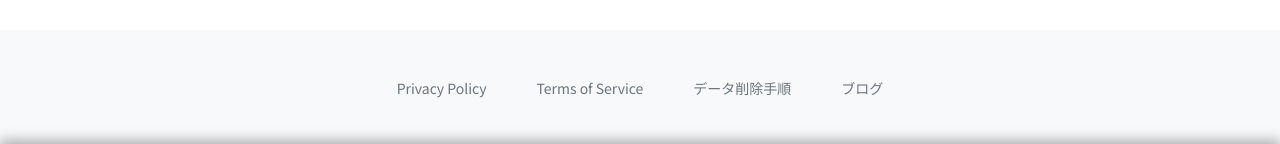
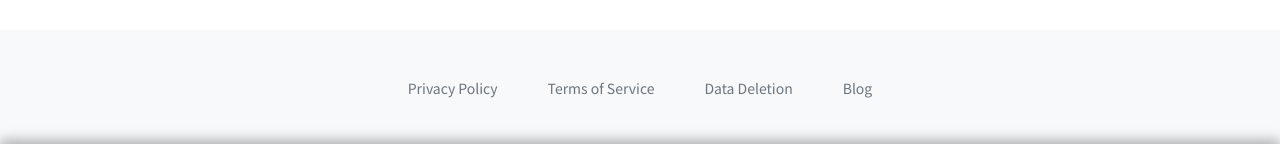
Before and after one commit to hpptms/we-diet, a React (Vite) app: page / in a window 1280 px wide. Shown: the part 1310-1454 px from the top of the page. Built offline with nearby package versions, Linux system fonts and the light colour scheme.

Commit message:
Update translations for missing food-dieter entries

```diff
--- a/src/i18n/languages/modules/en-food-dieter.json
+++ b/src/i18n/languages/modules/en-food-dieter.json
@@ -372,7 +372,9 @@
             },
             "footer": {
                 "privacyPolicy": "Privacy Policy",
-                "termsOfService": "Terms of Service"
+                "termsOfService": "Terms of Service",
+                "dataDeletion": "Data Deletion",
+                "blog": "Blog"
             }
         },
         "privacyPolicy": {
--- a/src/i18n/languages/modules/es-food-dieter.json
+++ b/src/i18n/languages/modules/es-food-dieter.json
@@ -404,7 +404,9 @@
             },
             "footer": {
                 "privacyPolicy": "Política de Privacidad",
-                "termsOfService": "Términos de Servicio"
+                "termsOfService": "Términos de Servicio",
+                "dataDeletion": "Eliminación de datos",
+                "blog": "Blog"
             }
         },
         "verifyEmail": {
--- a/src/i18n/languages/modules/ja-food-dieter.json
+++ b/src/i18n/languages/modules/ja-food-dieter.json
@@ -370,7 +370,9 @@
             },
             "footer": {
                 "privacyPolicy": "プライバシーポリシー",
-                "termsOfService": "利用規約"
+                "termsOfService": "利用規約",
+                "dataDeletion": "データ削除手順",
+                "blog": "ブログ"
             }
         },
         "verifyEmail": {
--- a/src/i18n/languages/modules/ko-food-dieter.json
+++ b/src/i18n/languages/modules/ko-food-dieter.json
@@ -404,7 +404,9 @@
             },
             "footer": {
                 "privacyPolicy": "개인정보처리방침",
-                "termsOfService": "서비스 약관"
+                "termsOfService": "서비스 약관",
+                "dataDeletion": "데이터 삭제 절차",
+                "blog": "블로그"
             }
         },
         "verifyEmail": {
--- a/src/i18n/languages/modules/pt-food-dieter.json
+++ b/src/i18n/languages/modules/pt-food-dieter.json
@@ -404,7 +404,9 @@
             },
             "footer": {
                 "privacyPolicy": "Política de Privacidade",
-                "termsOfService": "Termos de Serviço"
+                "termsOfService": "Termos de Serviço",
+                "dataDeletion": "Exclusão de dados",
+                "blog": "Blog"
             }
         },
         "verifyEmail": {
--- a/src/i18n/languages/modules/zh-CN-food-dieter.json
+++ b/src/i18n/languages/modules/zh-CN-food-dieter.json
@@ -404,7 +404,9 @@
             },
             "footer": {
                 "privacyPolicy": "隐私政策",
-                "termsOfService": "服务条款"
+                "termsOfService": "服务条款",
+                "dataDeletion": "数据删除步骤",
+                "blog": "博客"
             }
         },
         "verifyEmail": {
--- a/src/page/TopPage.tsx
+++ b/src/page/TopPage.tsx
@@ -374,7 +374,7 @@ export const TopPage = () => {
                 borderRadius: "4px"
               }}
             >
-              データ削除手順
+              {t('pages', 'topPage.footer.dataDeletion')}
             </a>
             <a
               href="/blog/index.html"
@@ -386,7 +386,7 @@ export const TopPage = () => {
                 borderRadius: "4px"
               }}
             >
-              {t('pages', 'topPage.footer.blog', {}, 'ブログ')}
+              {t('pages', 'topPage.footer.blog')}
             </a>
           </div>
         </div>
```
